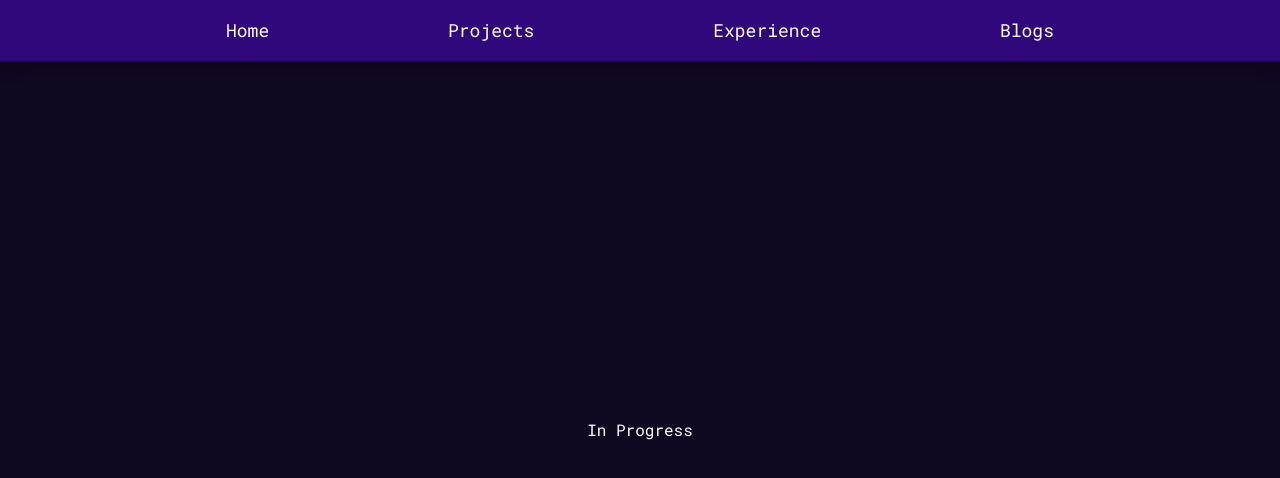
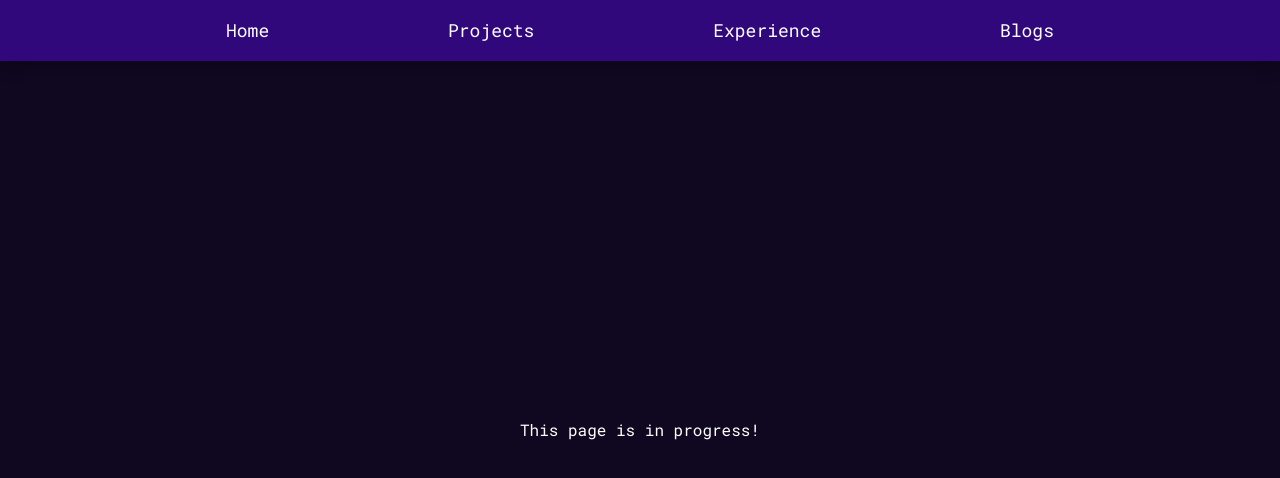
Before and after one commit to jolneetanky/about-me, a Next.js app: page /experience in a window 1280 px wide. Shown: the top 478 px of the page. Built offline with nearby package versions, Linux system fonts and the light colour scheme.

Commit message:
change in progress msg

```diff
--- a/src/app/experience/page.tsx
+++ b/src/app/experience/page.tsx
@@ -1,7 +1,7 @@
 import { Center } from "@mantine/core";
 
 const Page = () => {
-  return <Center>In Progress</Center>;
+  return <Center>This page is in progress!</Center>;
 };
 
 export default Page;
--- a/src/app/projects/page.tsx
+++ b/src/app/projects/page.tsx
@@ -1,7 +1,7 @@
 import { Center } from "@mantine/core";
 
 const Page = () => {
-  return <Center>In Progress</Center>;
+  return <Center>This page is in progress!</Center>;
 };
 
 export default Page;
```
